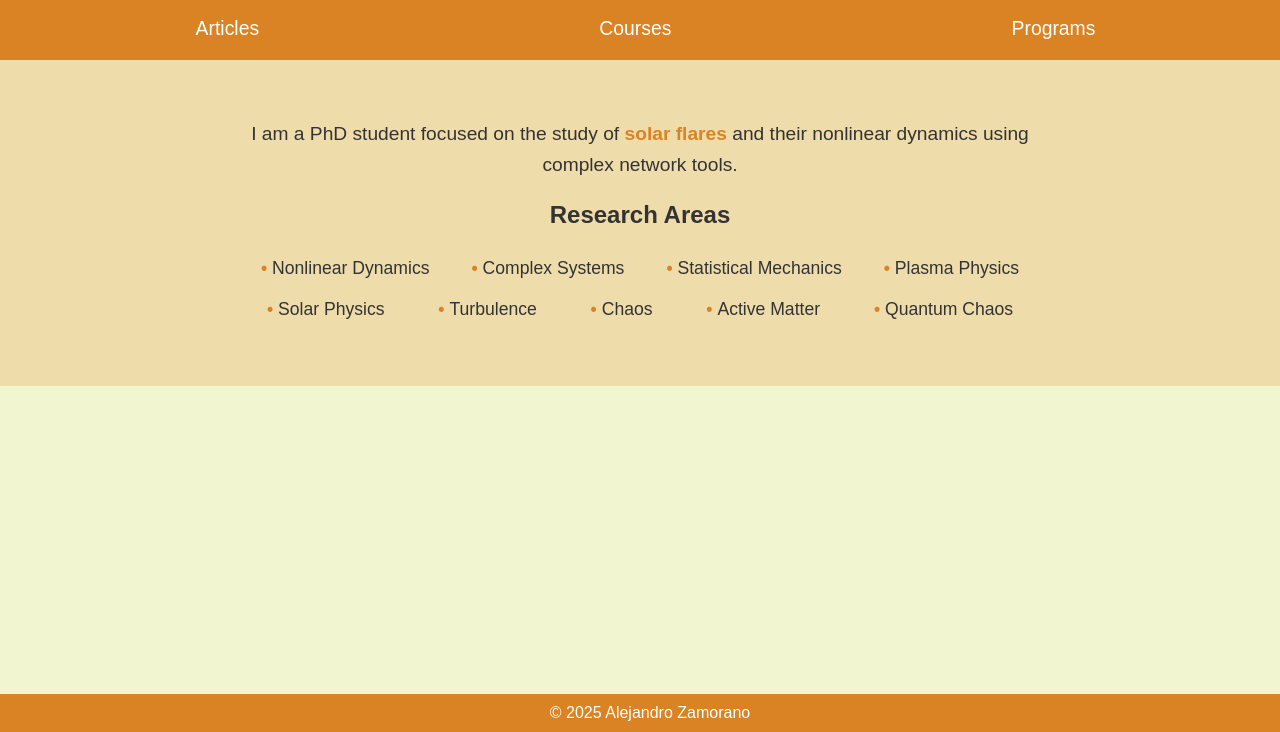
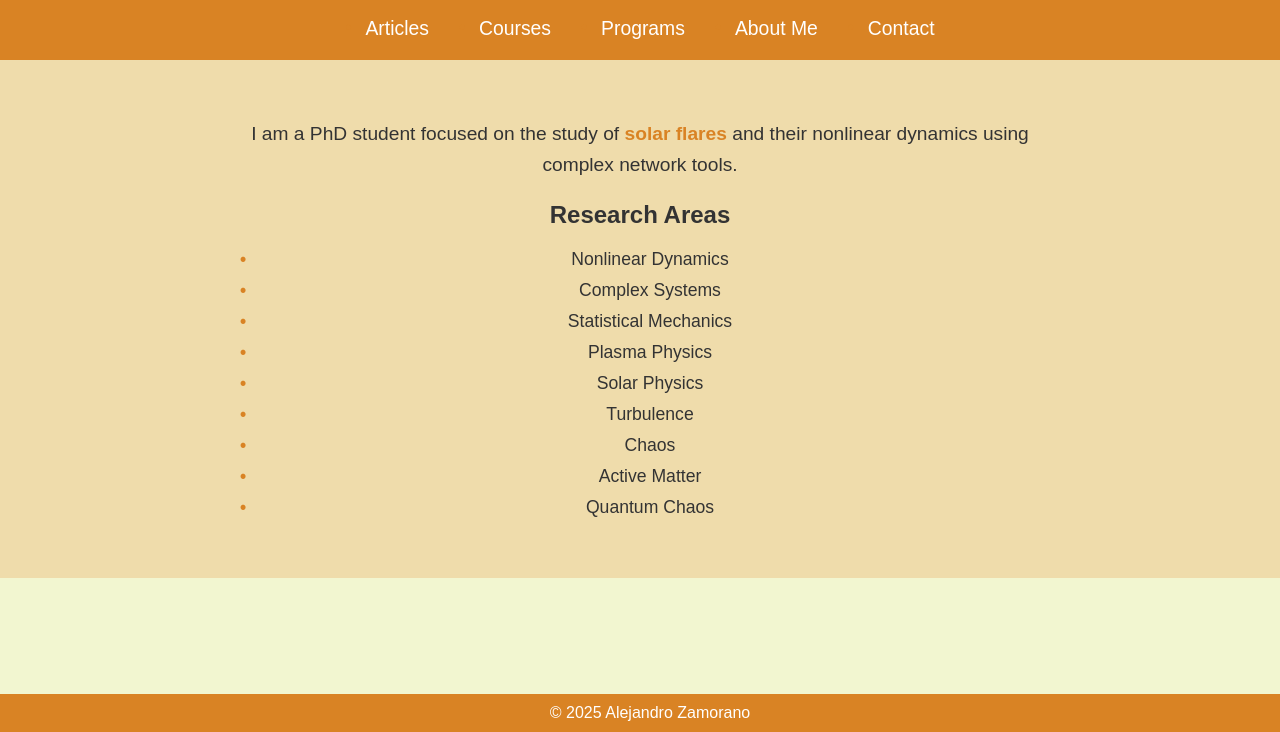
Before and after one commit to Katzuale/alezamorano, a plain HTML site: page index.html in a window 1280 px wide. Shown: the part 68-800 px from the top of the page. Drawn offline with Linux system fonts and the light colour scheme.

Commit message:
Update index.html

```diff
--- a/index.html
+++ b/index.html
@@ -75,24 +75,26 @@
       width: 100%;
     }
 
+    /* Ajustes para la lista indentada */
     ul {
       list-style-type: none;
       padding: 0;
-      display: flex;
-      flex-wrap: wrap;
-      justify-content: space-between;
+      margin: 20px 0;
     }
 
     ul li {
       font-size: 1.1em;
-      margin: 10px;
-      flex: 1 1 auto;
+      margin: 10px 0;
+      padding-left: 20px; /* Indentación */
+      position: relative;
     }
 
     ul li::before {
       content: "• ";
       color: #D98324;
       font-weight: bold;
+      position: absolute;
+      left: 0;
     }
   </style>
 </head>
@@ -104,6 +106,8 @@
         <li><a href="#articles">Articles</a></li>
         <li><a href="#courses">Courses</a></li>
         <li><a href="#programs">Programs</a></li>
+        <li><a href="about.html">About Me</a></li>
+        <li><a href="contact.html">Contact</a></li>
       </ul>
     </nav>
   </header>
```
